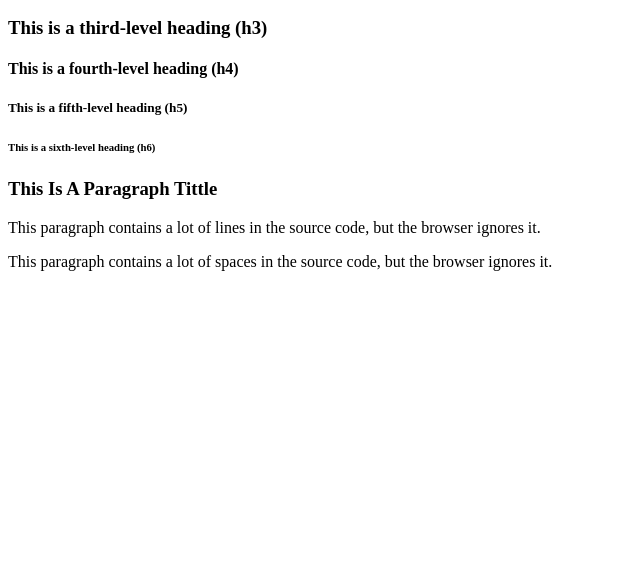
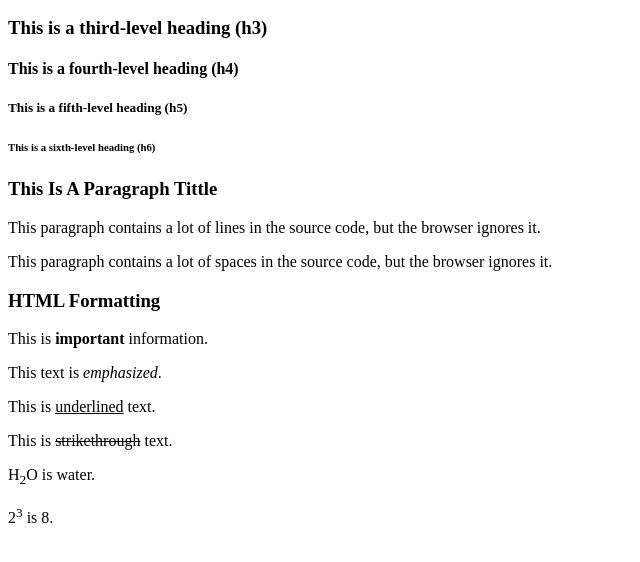
Before and after one commit to FidelMunywoki/techsyiq-html-introduction, a plain HTML site: page html-heading-and-paragraphs.html in a window 1280 px wide. Shown: the part 110-672 px from the top of the page, without its empty margins (0-640 px from the left). Drawn offline with Linux system fonts and the light colour scheme.

Commit message:
added html formatting section

```diff
--- a/html-heading-and-paragraphs.html
+++ b/html-heading-and-paragraphs.html
@@ -42,5 +42,19 @@
         ignores it.
 
         </p>
+
+
+
+        <h3>HTML Formatting</h3>
+
+        <p>This is <strong>important</strong> information.</p>
+
+        <p>This text is <em>emphasized</em>.</p>
+
+        <p>This is <u>underlined</u> text.</p>
+        <p>This is <s>strikethrough</s> text.</p>
+        <p>H<sub>2</sub>O is water.</p>
+        <p>2<sup>3</sup> is 8.</p>
+
 </body>
 </html>
```
